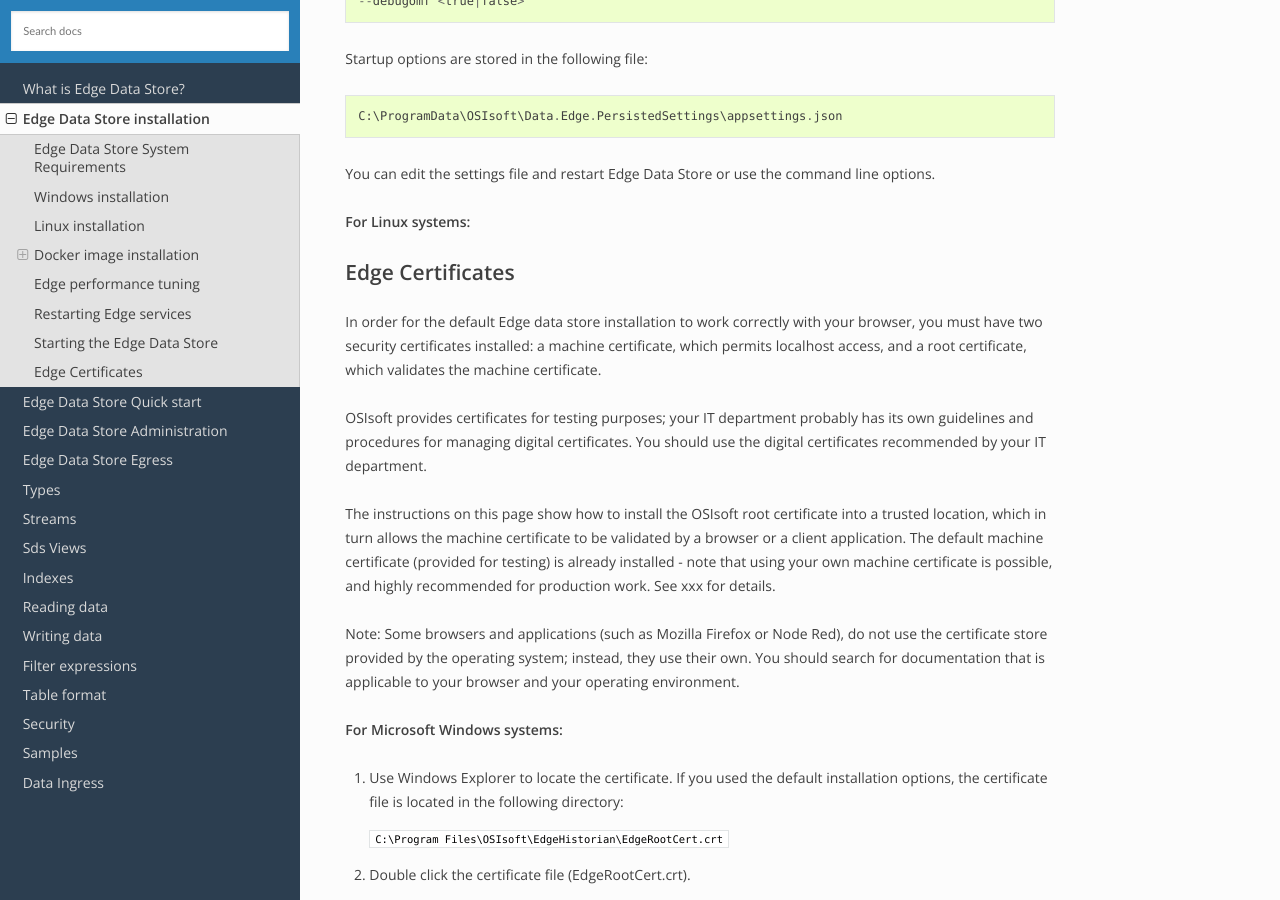
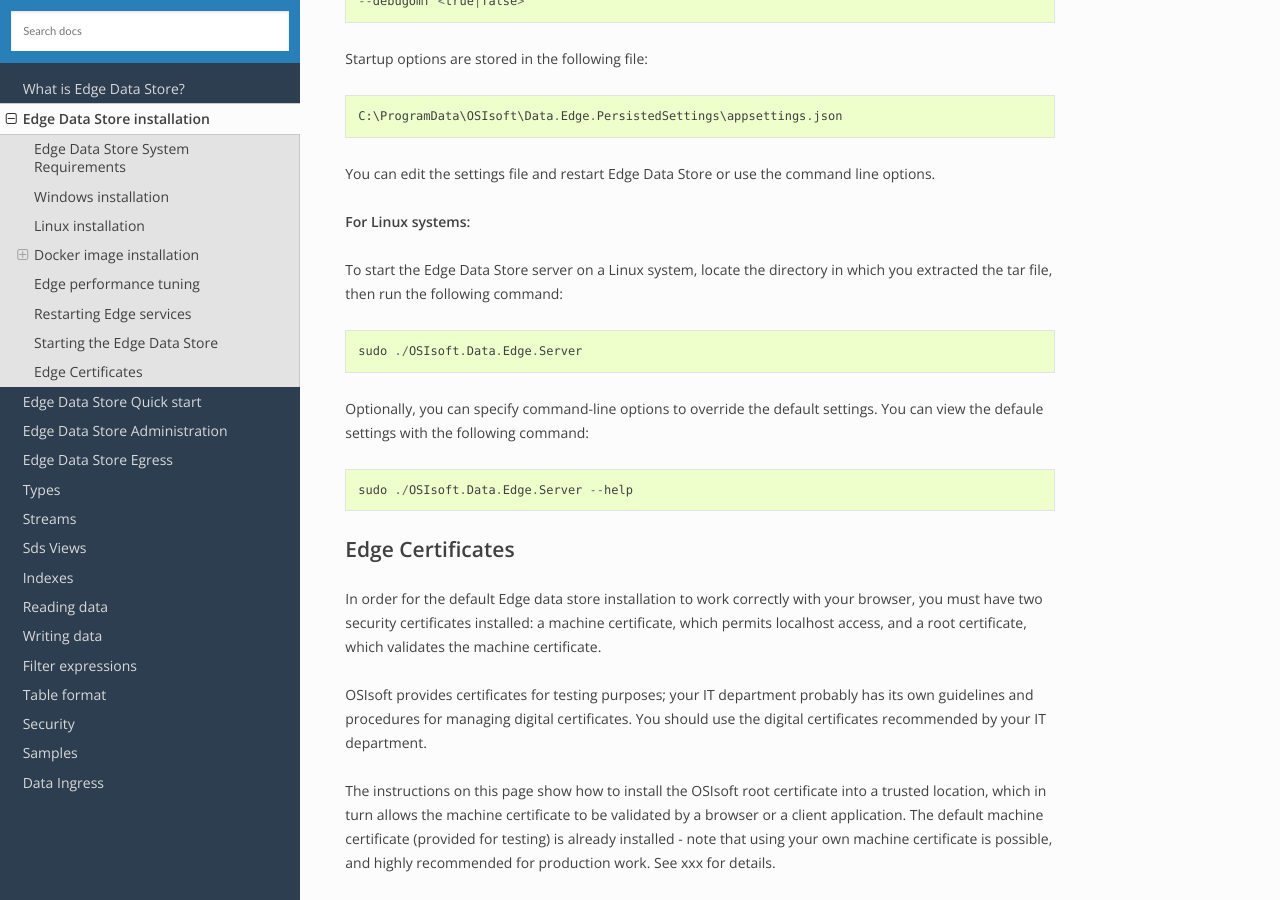
Before and after one commit to fgasparro/EdgeDS-Docs, a Sphinx documentation site: the page built from docs/EdgeDS_Installation.rst, in a window 1280 px wide and 900 px high, scrolled down 3113 px. Built offline with Sphinx 7.4.7 and the Read the Docs theme 2.0.0, drawn with Linux system fonts in a browser that asks for light colours.

Commit message:
Update EdgeDS_Installation.rst

```diff
--- a/docs/EdgeDS_Installation.rst
+++ b/docs/EdgeDS_Installation.rst
@@ -158,6 +158,20 @@ You can edit the settings file and restart Edge Data Store or use the command li
 
 **For Linux systems:**
 
+To start the Edge Data Store server on a Linux system, locate the directory in which you extracted the tar file, then
+run the following command:
+
+::
+
+  sudo ./OSIsoft.Data.Edge.Server
+
+Optionally, you can specify command-line options to override the default settings. You can view the defaule settings
+with the following command:
+
+::
+
+  sudo ./OSIsoft.Data.Edge.Server --help
+
 
 
 
```
